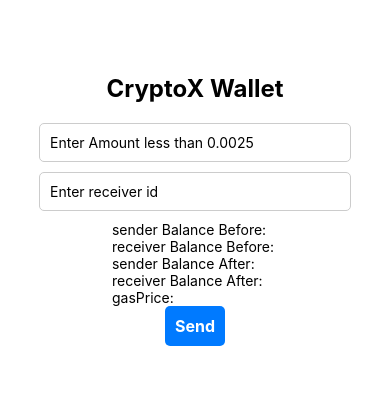
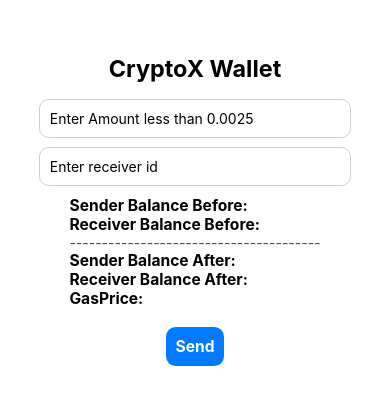
Before and after one commit to Sahid-321/cryptoMetaMask_wallet, a React Native app in the folder cryptox/: screen / in a window 390 px wide. Shown: the part 212-616 px from the top of the page. Built offline with nearby package versions, Linux system fonts and the light colour scheme.

Commit message:
css responsive

```diff
--- a/cryptox/component/Home.tsx
+++ b/cryptox/component/Home.tsx
@@ -1,5 +1,9 @@
 import React, { useEffect, useState } from 'react';
-import { View, Text, TextInput, TouchableOpacity, StyleSheet, ActivityIndicator, Alert } from 'react-native';
+import { View, Text, TextInput, TouchableOpacity, StyleSheet, ActivityIndicator, Alert , Dimensions } from 'react-native';
+
+const { width, height } = Dimensions.get('window');
+const screenWidth = width < height ? width : height;
+
 import axios from 'axios';
 
 export default function Home() {
@@ -44,11 +48,12 @@ export default function Home() {
                 <Text>Wait 30-40seconds while the transaction complete</Text>
             </View> :
                 <View>
-                    <Text>sender Balance Before: {apiData.senderBalanceBefore}</Text>
-                    <Text>receiver Balance Before: {apiData.receiverBalanceeBefor}</Text>
-                    <Text>sender Balance After: {apiData.senderBalanceAfter}</Text>
-                    <Text>receiver Balance After: {apiData.receiverBalanceAfter}</Text>
-                    <Text>gasPrice: {apiData.gasPrice}</Text>
+                    <Text><Text style={styles.text}>Sender Balance Before: </Text>{apiData.senderBalanceBefore}</Text>
+                    <Text><Text style={styles.text}>Receiver Balance Before: </Text>{apiData.receiverBalanceeBefor}</Text>
+                    <Text style={{color: "green"}}>---------------------------------------</Text>
+                    <Text><Text style={styles.text}>Sender Balance After: </Text>{apiData.senderBalanceAfter}</Text>
+                    <Text><Text style={styles.text}>Receiver Balance After: </Text>{apiData.receiverBalanceAfter}</Text>
+                    <Text><Text style={styles.text}>GasPrice: </Text>{apiData.gasPrice}</Text>
 
                 </View>}
 
@@ -69,27 +74,33 @@ const styles = StyleSheet.create({
         backgroundColor: '#fff'
     },
     title: {
-        fontSize: 24,
+        fontSize: screenWidth * 0.06,
         fontWeight: 'bold',
-        marginBottom: 20
+        marginBottom: screenWidth * 0.04
     },
     input: {
         borderWidth: 1,
         borderColor: '#ccc',
-        padding: 10,
-        marginBottom: 10,
-        width: '80%',
-        borderRadius: 5
+        padding: screenWidth * 0.025,
+        marginBottom: screenWidth * 0.025,
+        width: screenWidth * 0.8,
+        borderRadius: screenWidth * 0.025
     },
     button: {
         backgroundColor: '#007AFF',
-        padding: 10,
-        borderRadius: 5
+        padding: screenWidth * 0.025,
+        borderRadius: screenWidth * 0.025,
+        marginTop: screenWidth * 0.05
     },
     buttonText: {
         color: '#fff',
         textAlign: 'center',
         fontWeight: 'bold',
-        fontSize: 16
+        fontSize: screenWidth * 0.04,
+    },
+    text:{
+        fontSize: screenWidth * 0.04,
+        fontWeight: 'bold',
+        color:"black",
     }
 });
```
